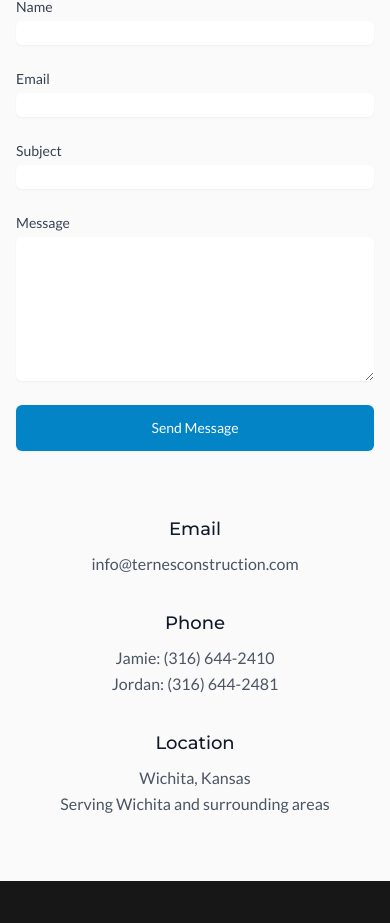
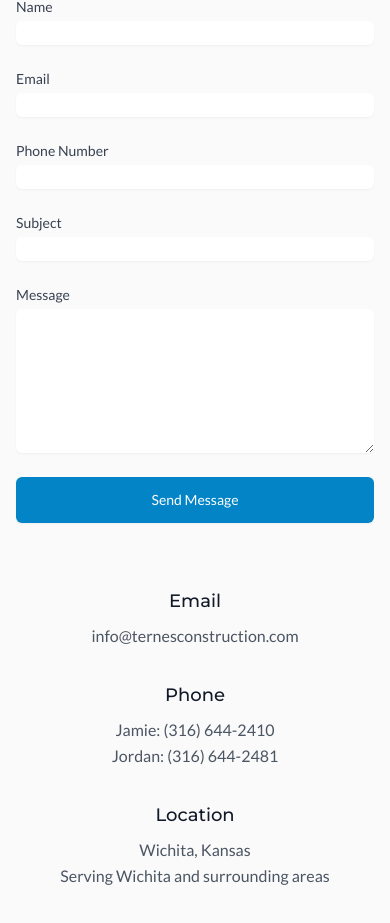
Before and after one commit to Zrsteffen/ternesconstruction, a React (Vite) app: page /contact in a window 390 px wide. Shown: the part 815-1738 px from the top of the page. Built offline with nearby package versions, Linux system fonts and the light colour scheme.

Commit message:
Update ContactPage.tsx
add phone number

```diff
--- a/src/pages/ContactPage.tsx
+++ b/src/pages/ContactPage.tsx
@@ -7,6 +7,7 @@
   const [formData, setFormData] = useState({
     name: '',
     email: '',
+    phone: '', // ✅ Added phone
     subject: '',
     message: ''
   });
@@ -35,7 +36,7 @@
 
       if (response.ok) {
         setStatus('success');
-        setFormData({ name: '', email: '', subject: '', message: '' });
+        setFormData({ name: '', email: '', phone: '', subject: '', message: '' });
       } else {
         throw new Error('Submission failed');
       }
@@ -114,6 +115,22 @@
               </div>
             </div>
 
+            {/* ✅ New Phone Number Field */}
+            <div>
+              <label htmlFor="phone" className="block text-sm font-medium text-gray-700">
+                Phone Number
+              </label>
+              <input
+                type="tel"
+                id="phone"
+                name="phone"
+                value={formData.phone}
+                onChange={handleChange}
+                className="mt-1 block w-full rounded-md border-gray-300 shadow-sm focus:border-primary-500 focus:ring-primary-500"
+                required
+              />
+            </div>
+
             <div>
               <label htmlFor="subject" className="block text-sm font-medium text-gray-700">
                 Subject
```
